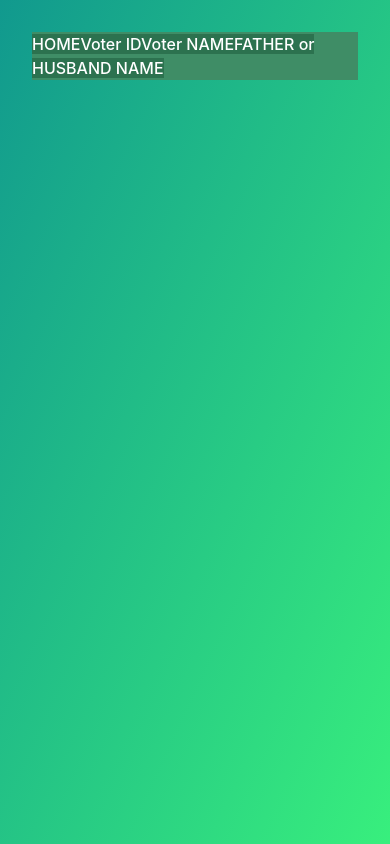
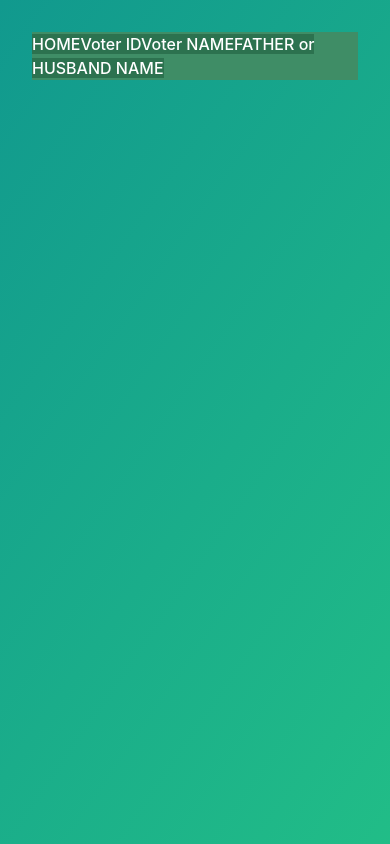
Before and after one commit to PRATHIU-VISWAK/BOOTHLIST, a React (Vite) app in the folder Booth_Frontend/: page / in a window 390 px wide. Shown: the top 844 px of the page. Built offline with nearby package versions, Linux system fonts and the light colour scheme; what @material-tailwind/html would draw is missing.

Commit message:
done some css

```diff
--- a/Booth_Frontend/src/App.css
+++ b/Booth_Frontend/src/App.css
@@ -4,10 +4,10 @@
   padding: 2rem;
 }
 
-body {
+/* body {
   background-color: #a8d0e7;
   background-image: linear-gradient(to bottom right, #11998e, #38ef7d);
-}
+} */
 
 .navbar {
   color: #ffffff;
--- a/Booth_Frontend/src/index.css
+++ b/Booth_Frontend/src/index.css
@@ -10,8 +10,13 @@
 
   color-scheme: light dark;
   color: rgba(255, 255, 255, 0.87);
+
   background-color: #38ef7d;
   background-image: linear-gradient(to bottom right, #11998e, #38ef7d);
+  background-repeat: no-repeat;
+  background-size: 300%;
+  background-position: 0% 100%;
+  background-blend-mode: normal;
 
 
   font-synthesis: none;
@@ -32,8 +37,8 @@ a:hover {
 body {
   margin: 0;
   display: flex;
-  min-width: 320px;
-  min-height: 100vh;
+  min-width: 420px; /* Keep minimum width for small screens */
+  min-height: 200vh;
 }
 
 h1 {
@@ -72,3 +77,10 @@ button:focus-visible {
     background-color: #f9f9f9;
   }
 }
+
+@media only screen and (max-width: 767px) {
+  body {
+    flex-direction: column; /* Stack items vertically on small screens */
+    min-width: auto; /* Allow the body to shrink to fit the screen */
+  }
+}
```
